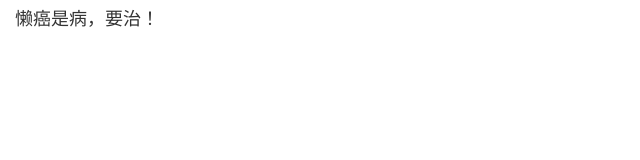
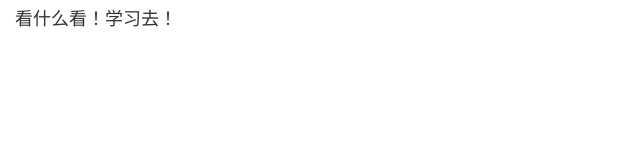
Before and after one commit to zeroNIz/-, a plain HTML site: page index.html in a window 1280 px wide. Shown: the full height of the page, 0-640 px from the left. Drawn offline with Linux system fonts and the light colour scheme.

Commit message:
Update index.html

```diff
--- a/index.html
+++ b/index.html
@@ -2,7 +2,7 @@
 <!DOCTYPE HTML>
 <html>
 <head>
-	<title>懒癌不想做下个页面</title>
+	<title>学习！学习！学习！</title>
 	<meta http-equiv="Content-Type" content="text/html" />
 	<meta name="keywords" content="zero-ni" />
 	<meta name="description" content="呵呵呵呵 " />
@@ -23,7 +23,7 @@ var _hmt = _hmt || [];
 <body>
 
                 <div class="col-md-2 col_1">
-			<h4>懒癌是病，要治！</h4>
+			<h4>看什么看！学习去！</h4>
 		            </div>
 
 </body>
```
